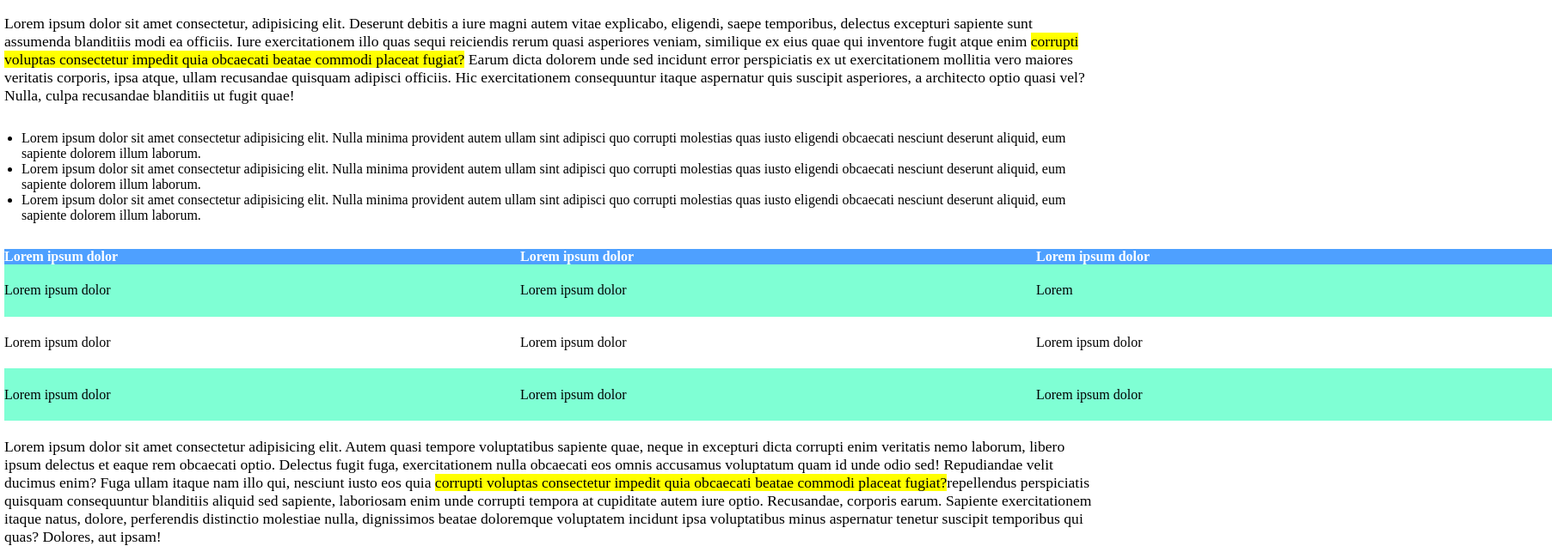
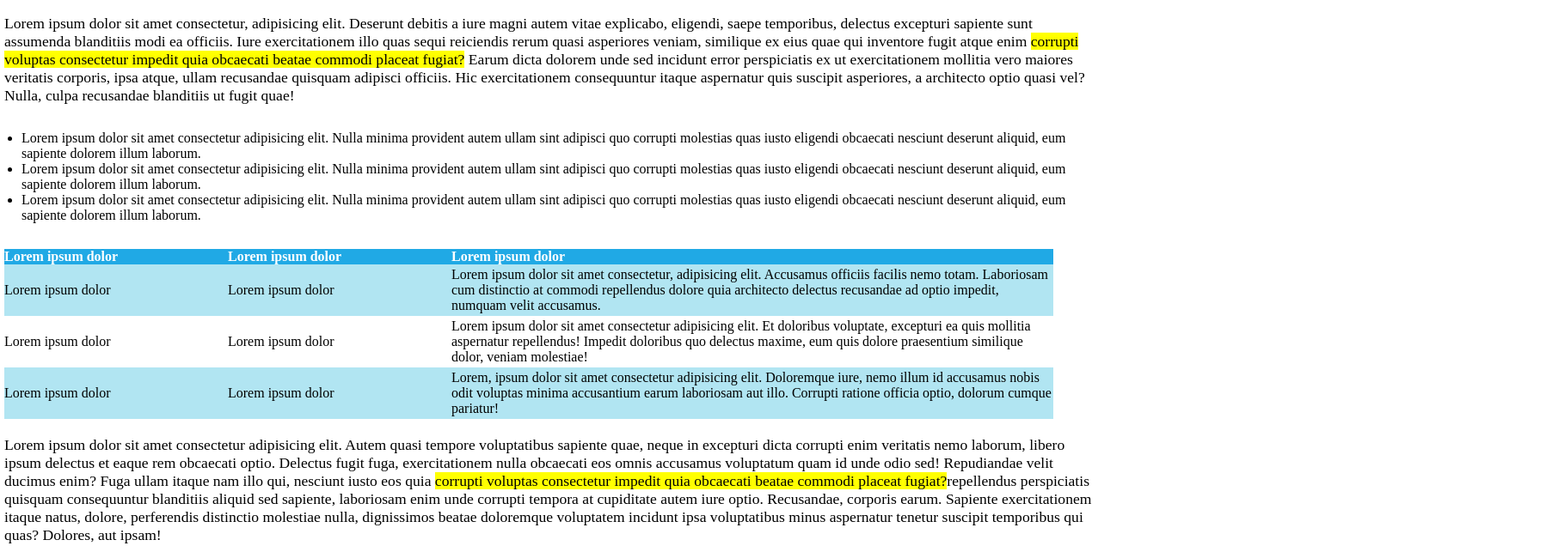
Before and after one commit to RiccardoLoPresti/html-css-booleaner, a plain HTML site: page index.html in a window 1280 px wide. Shown: the part 687-1323 px from the top of the page at 86% size, 1805 px wide, since content can reach past the window. Drawn offline with Linux system fonts and the light colour scheme.

Commit message:
[add] table

```diff
--- a/css/style.css
+++ b/css/style.css
@@ -37,27 +37,27 @@ section p{
   font-size: 1.1rem;
 }
 
-ul li {
-  margin-left: 20px;
-}
 
-table, ul{
+table, .ul{
   margin-top: 30px;
 }
 
 table {
   border-collapse: collapse;
-  height: 200px;
-  width:1800px;
 }
 
 th{
   text-align: left;
 }
 
+td{
+  width: 260px;
+  height:60px;
+}
+
 thead{
-background-color:rgb(78, 160, 255);
-color: white;
+  background-color:rgb(32, 169, 229);
+  color: white;
 }
 
 #autore{
@@ -85,8 +85,16 @@ color: white;
 
 .highlighted{
   background-color: yellow;
+
+}
+.ul {
+  margin-left: 20px;
 }
 
 .riga-colorata{
-  background-color: aquamarine;
+  background-color: rgb(177, 229, 242);
 }
+
+.testo-lungo{
+  width: 700px;
+}
--- a/index.html
+++ b/index.html
@@ -42,11 +42,13 @@
         <p>Lorem ipsum dolor sit amet consectetur, adipisicing elit. Deserunt debitis a iure magni autem vitae explicabo, eligendi, saepe temporibus, delectus excepturi sapiente sunt assumenda blanditiis modi ea officiis. Iure exercitationem illo quas sequi reiciendis rerum quasi asperiores veniam, similique ex eius quae qui inventore fugit atque enim <span class="highlighted">corrupti voluptas consectetur impedit quia obcaecati beatae commodi placeat fugiat?</span>  Earum dicta dolorem unde sed incidunt error perspiciatis ex ut exercitationem mollitia vero maiores veritatis corporis, ipsa atque, ullam recusandae quisquam adipisci officiis. Hic exercitationem consequuntur itaque aspernatur quis suscipit asperiores, a architecto optio quasi vel? Nulla, culpa recusandae blanditiis ut fugit quae!</p>
       </div>
 
+      <div class="ul">
         <ul>
           <li>Lorem ipsum dolor sit amet consectetur adipisicing elit. Nulla minima provident autem ullam sint adipisci quo corrupti molestias quas iusto eligendi obcaecati nesciunt deserunt aliquid, eum sapiente dolorem illum laborum.</li>
           <li>Lorem ipsum dolor sit amet consectetur adipisicing elit. Nulla minima provident autem ullam sint adipisci quo corrupti molestias quas iusto eligendi obcaecati nesciunt deserunt aliquid, eum sapiente dolorem illum laborum.</li>
           <li>Lorem ipsum dolor sit amet consectetur adipisicing elit. Nulla minima provident autem ullam sint adipisci quo corrupti molestias quas iusto eligendi obcaecati nesciunt deserunt aliquid, eum sapiente dolorem illum laborum.</li>
         </ul>
+      </div>
 
       <table>
 
@@ -62,28 +64,30 @@
           <tr class="riga-colorata">
             <td>Lorem ipsum dolor</td>
             <td>Lorem ipsum dolor</td>
-            <td>Lorem </td>
+            <td class="testo-lungo">Lorem ipsum dolor sit amet consectetur, adipisicing elit. Accusamus officiis facilis nemo totam. Laboriosam cum distinctio at commodi repellendus dolore quia architecto delectus recusandae ad optio impedit, numquam velit accusamus.</td>
           </tr>
           <tr>
             <td>Lorem ipsum dolor</td>
             <td>Lorem ipsum dolor</td>
-            <td>Lorem ipsum dolor</td>
+            <td class="testo-lungo">Lorem ipsum dolor sit amet consectetur adipisicing elit. Et doloribus voluptate, excepturi ea quis mollitia aspernatur repellendus! Impedit doloribus quo delectus maxime, eum quis dolore praesentium similique dolor, veniam molestiae!</td>
           </tr>
           <tr class="riga-colorata">
             <td>Lorem ipsum dolor</td>
             <td>Lorem ipsum dolor</td>
-            <td>Lorem ipsum dolor</td>
+            <td class="testo-lungo">Lorem, ipsum dolor sit amet consectetur adipisicing elit. Doloremque iure, nemo illum id accusamus nobis odit voluptas minima accusantium earum laboriosam aut illo. Corrupti ratione officia optio, dolorum cumque pariatur!</td>
           </tr>
         </tbody>
 
       </table>
 
-      <div class="secondo-paragrafo"></div>
+      <div class="secondo-paragrafo">
 
         <p>Lorem ipsum dolor sit amet consectetur adipisicing elit. Autem quasi tempore voluptatibus sapiente quae, neque in excepturi dicta corrupti enim veritatis nemo laborum, libero ipsum delectus et eaque rem obcaecati optio. Delectus fugit fuga, exercitationem nulla obcaecati eos omnis accusamus voluptatum quam id unde odio sed! Repudiandae velit ducimus enim? Fuga ullam itaque nam illo qui, nesciunt iusto eos quia <span class="highlighted">corrupti voluptas consectetur impedit quia obcaecati beatae commodi placeat fugiat?</span>repellendus perspiciatis quisquam consequuntur blanditiis aliquid sed sapiente, laboriosam enim unde corrupti tempora at cupiditate autem iure optio. Recusandae, corporis earum. Sapiente exercitationem itaque natus, dolore, perferendis distinctio molestiae nulla, dignissimos beatae doloremque voluptatem incidunt ipsa voluptatibus minus aspernatur tenetur suscipit temporibus qui quas? Dolores, aut ipsam!</p>
 
+      </div>
 
     </section>
+
 
 
 
```
Lines whose indentation alone changed are shown as unchanged.
